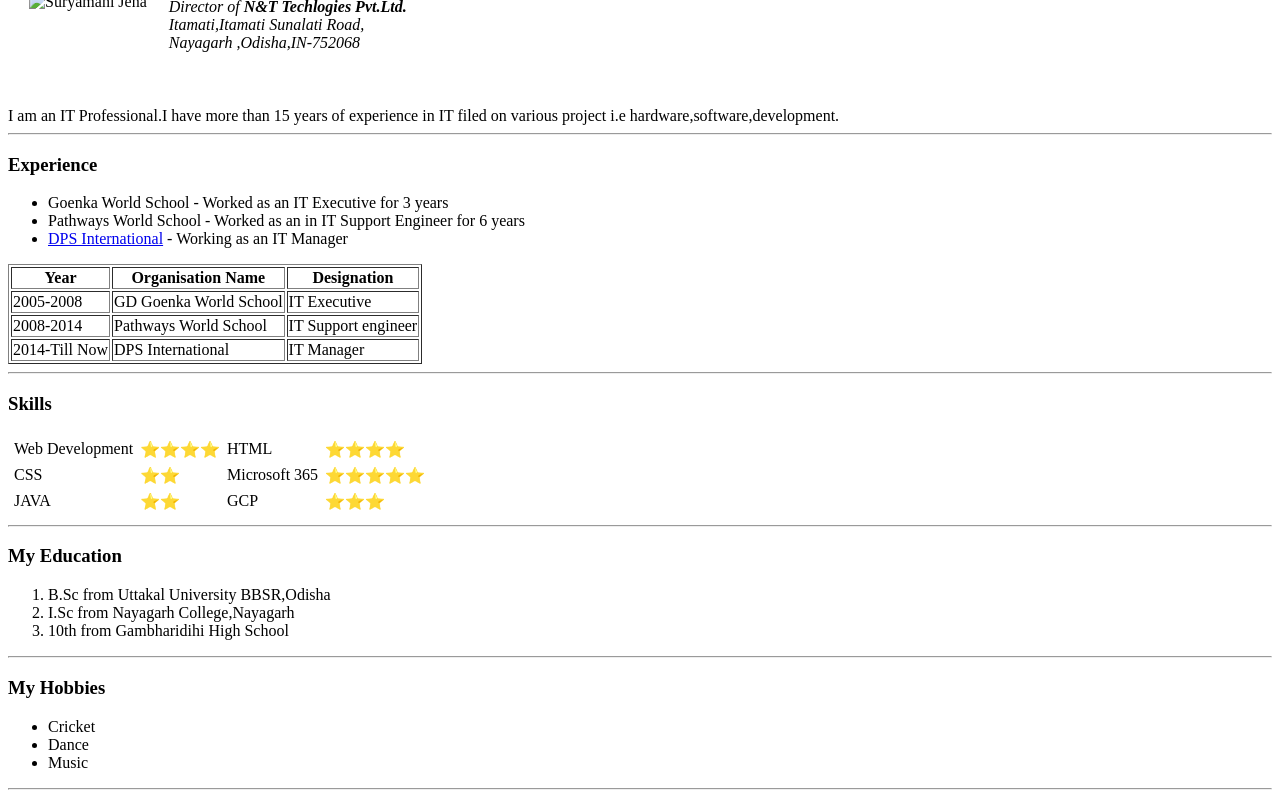
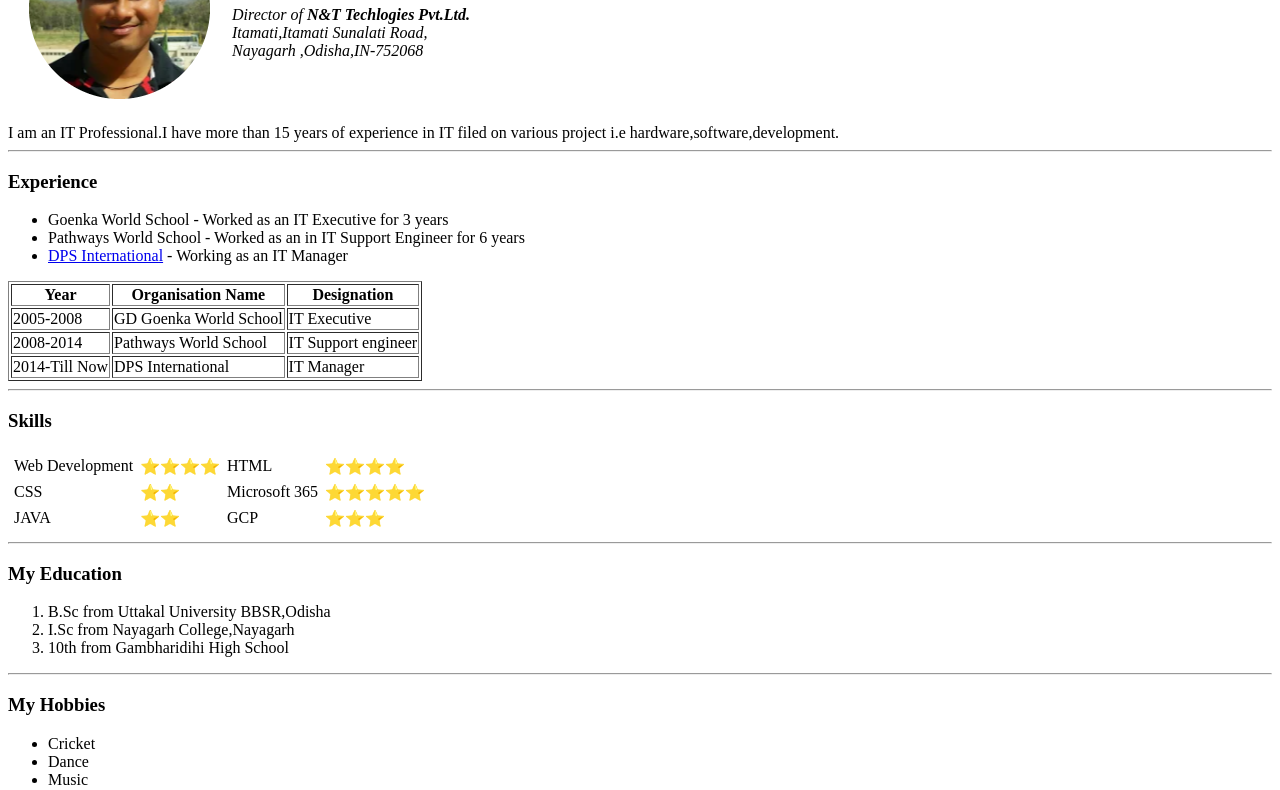
Before and after one commit to surjyamanijena/CV, a plain HTML site: page index.html in a window 1280 px wide. Shown: the part 111-901 px from the top of the page. Drawn offline with Linux system fonts and the light colour scheme; the site is published under a folder, as on GitHub Pages, so addresses that start at the root find nothing.

Commit message:
Update index.html

```diff
--- a/index.html
+++ b/index.html
@@ -7,7 +7,7 @@
 <body>
     <table cellspacing="20">
         <tr>
-            <td><img src="/Image/Suryamani circle pic.png" alt="Suryamani Jena"></td>
+            <td><img src="Image/Suryamani circle pic.png" alt="Suryamani Jena"></td>
             <td><h1>Suryamani Jena</h1>
                 <p><em>Director of <strong>N&T Techlogies Pvt.Ltd.</strong><br>
                 Itamati,Itamati Sunalati Road,<br>Nayagarh ,Odisha,IN-752068</em></p><br></td>
```
